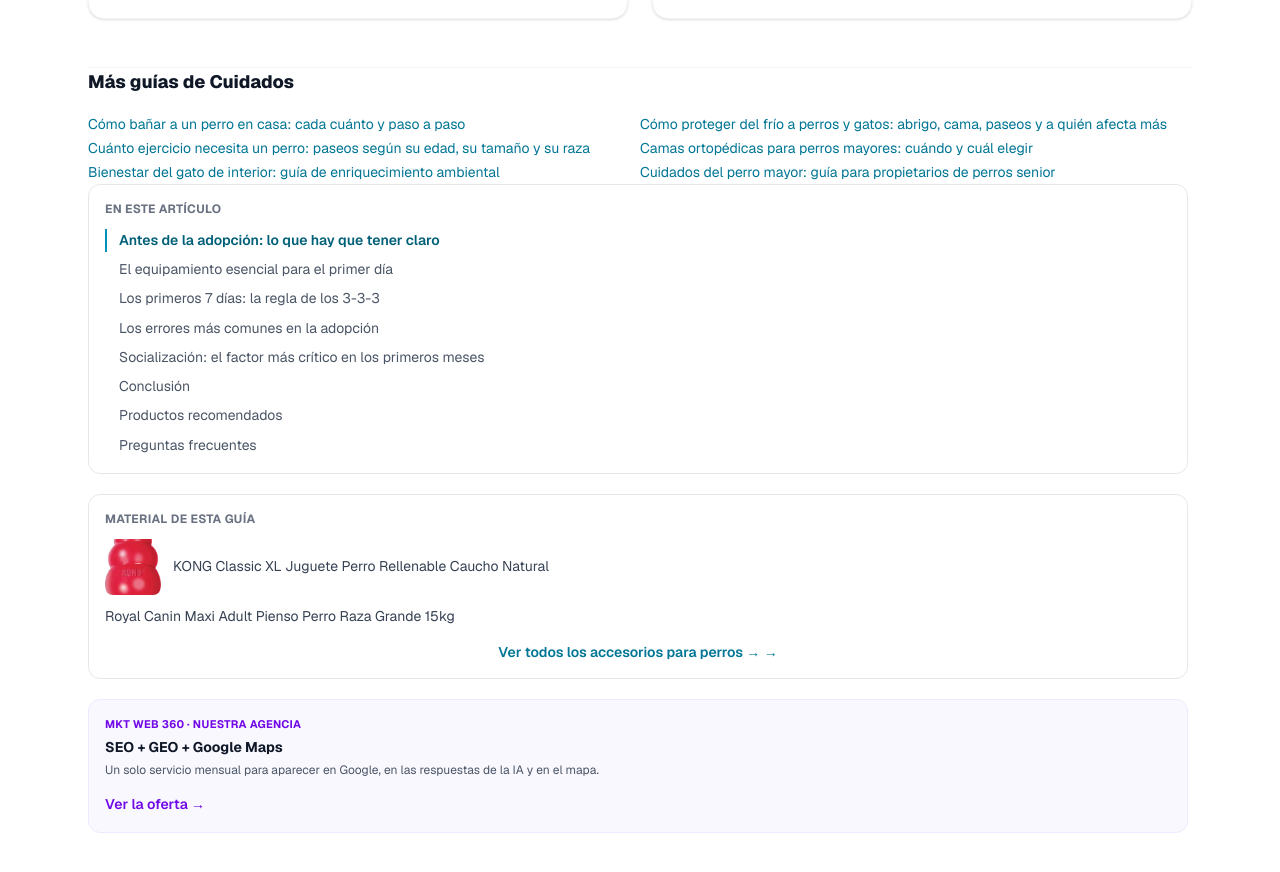
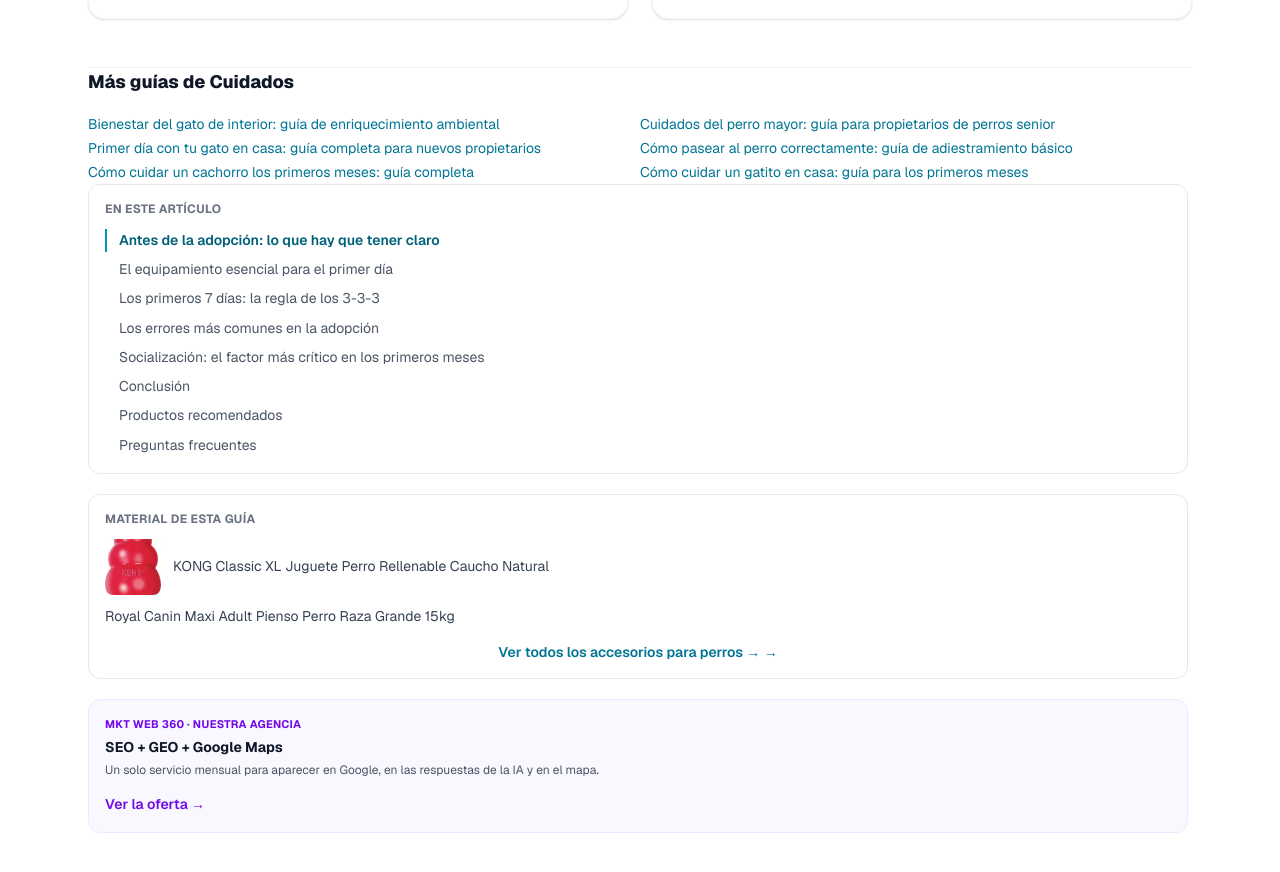
Before and after one commit to mktweb360/cuidatumascota, a Next.js app: page /blog/adoptar-perro-guia-primera-vez in a window 1280 px wide. Shown: the part 4409-5281 px from the top of the page. Built offline with nearby package versions, Linux system fonts and the light colour scheme.

Commit message:
Artículos relacionados: ventana circular para que todos los artículos reciban enlaces internos

```diff
--- a/app/blog/[slug]/page.tsx
+++ b/app/blog/[slug]/page.tsx
@@ -1261,9 +1261,13 @@ export default async function BlogPostPage({ params }: { params: Promise<{ slug:
   const promoHref = promoUrl(promo, "cuidatumascota.es", slug);
   const sidebarProducts = relatedProducts.map((p) => p && ({ slug: p.slug, name: p.name, href: `/tienda/${p.categorySlug}/${p.slug}`, image: p.image })).filter(Boolean) as { slug: string; name: string; href: string; image?: string }[];
   const relatedSlugs = new Set([post.slug, ...relatedPosts.map((p) => p!.slug)]);
-  const sameCategoryPosts = posts
-    .filter((p) => p.category === post.category && !relatedSlugs.has(p.slug))
-    .slice(0, 6);
+  // Ventana circular desde la posición del artículo: así todos los artículos de la categoría reciben enlaces entrantes (antes todos enlazaban a los mismos 6).
+  const postIdx = posts.findIndex((p) => p.slug === post.slug);
+  const circular = [...posts.slice(postIdx + 1), ...posts.slice(0, Math.max(postIdx, 0))].filter((p) => !relatedSlugs.has(p.slug));
+  const sameCategoryPosts = [
+    ...circular.filter((p) => p.category === post.category),
+    ...circular.filter((p) => p.category !== post.category),
+  ].slice(0, 6);
 
   const AUTHOR = {
     "@type": "Person",
```
